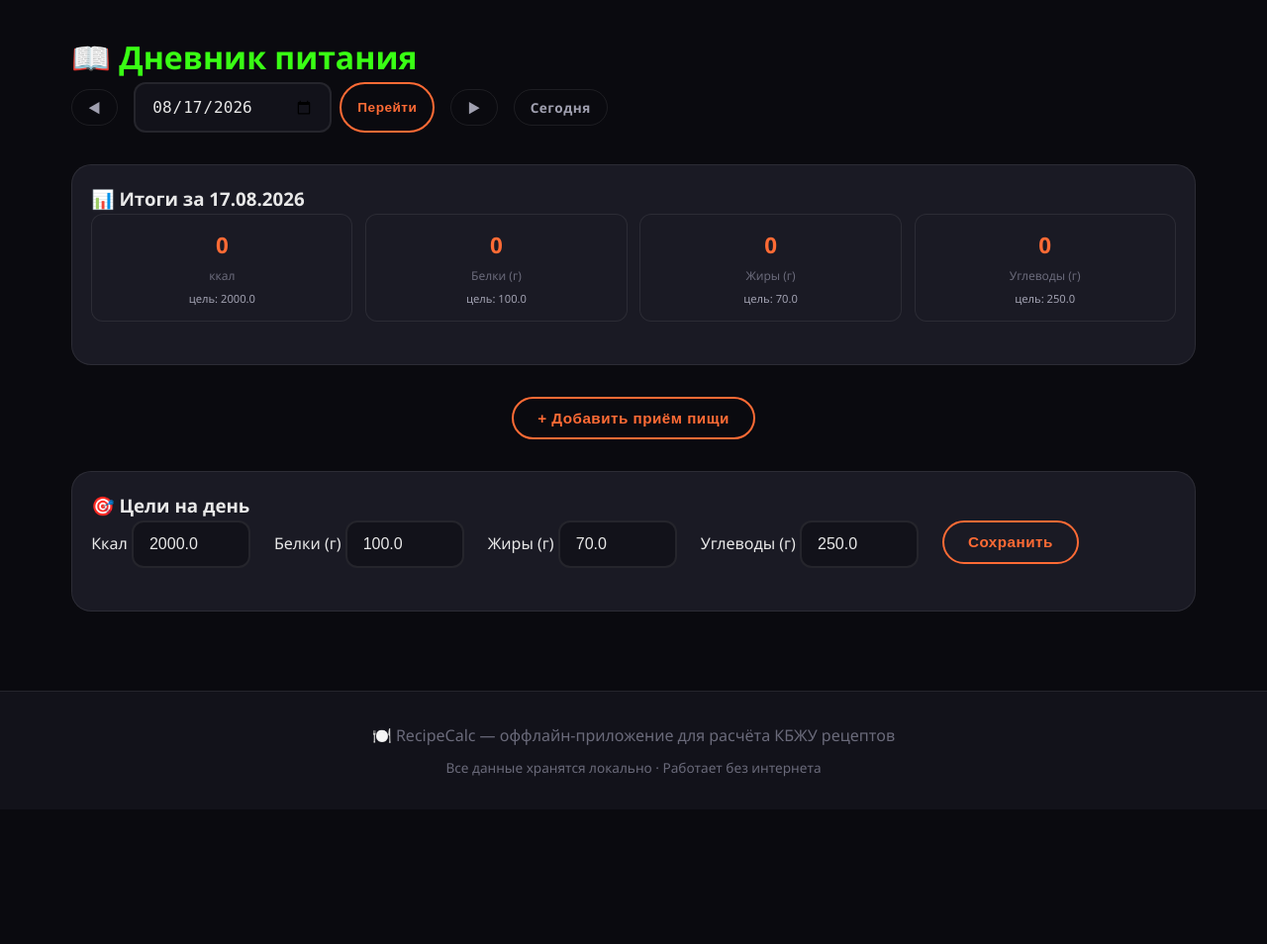
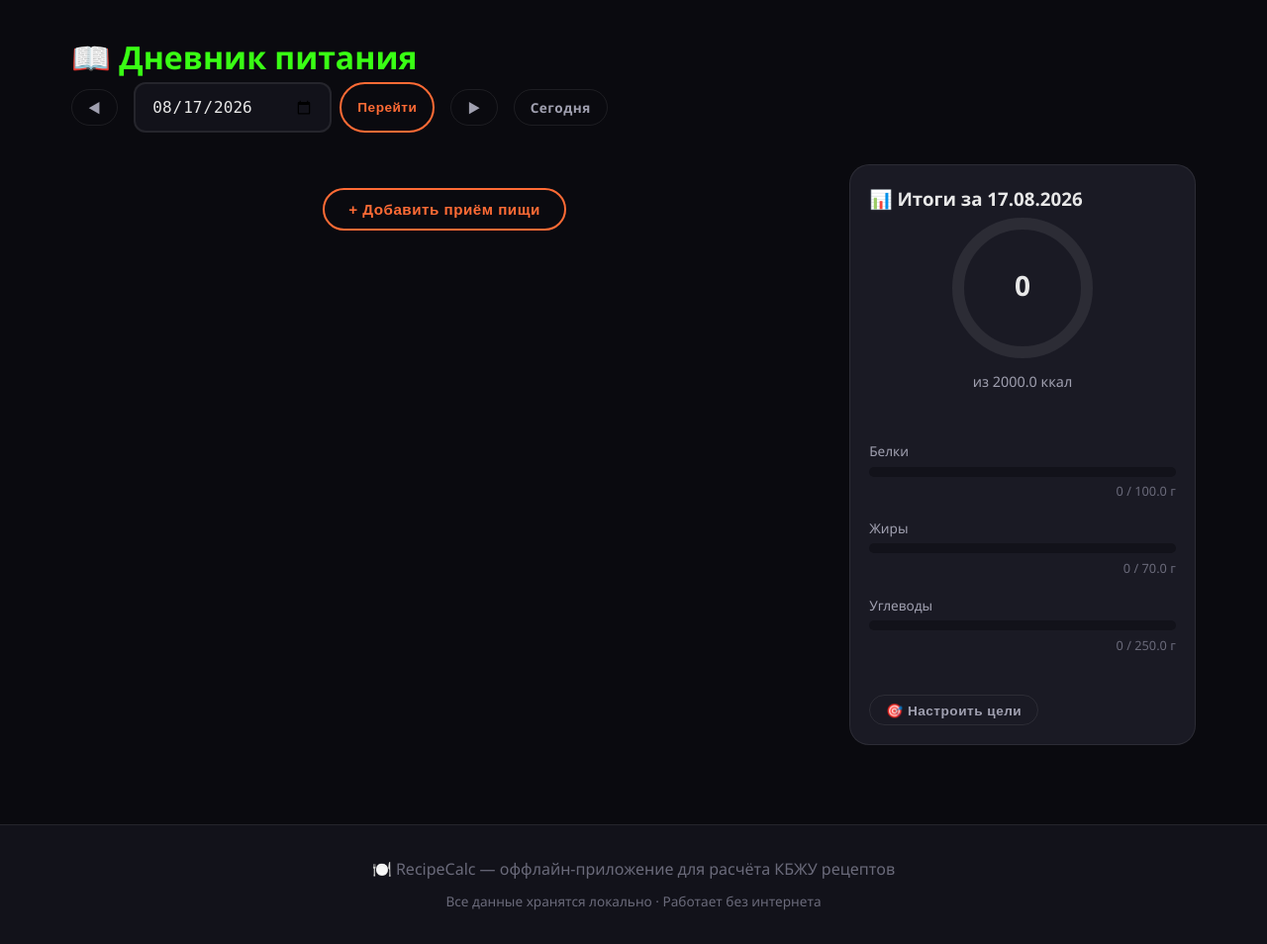
Before and after one commit to 16lovemywife-svg/prod, a Flask app: page /diary/ in a window 1280 px wide. Shown: the part 79-1033 px from the top of the page at 99% size. Before the commit the page ends 864 px from the top, so only its background shows below. Run offline with Flask 3, Linux system fonts and the light colour scheme.

Commit message:
что-то добавили и работает

```diff
--- a/static/css/style.css
+++ b/static/css/style.css
@@ -1391,3 +1391,63 @@ tr:hover {
     border-color: var(--neon-blue);
     color: var(--neon-blue);
 }
+
+/* Дневник: двухколоночная сетка */
+.diary-layout {
+    display: grid;
+    grid-template-columns: 1fr 350px;
+    gap: 2rem;
+    align-items: start;
+}
+@media (max-width: 900px) {
+    .diary-layout {
+        grid-template-columns: 1fr;
+    }
+}
+
+/* Кольцевой прогресс */
+.calorie-ring {
+    text-align: center;
+    margin-bottom: 1.5rem;
+}
+.calorie-ring svg {
+    display: block;
+    margin: 0 auto;
+}
+.calorie-ring-label {
+    color: var(--text-secondary);
+    margin-top: 0.5rem;
+    font-size: 0.9rem;
+}
+
+/* Линейные прогресс-бары */
+.macro-bars {
+    margin-top: 1.5rem;
+}
+.macro-bar {
+    margin-bottom: 1rem;
+}
+.macro-bar__label {
+    font-size: 0.85rem;
+    color: var(--text-secondary);
+    margin-bottom: 0.3rem;
+}
+.macro-bar__track {
+    height: 10px;
+    background: var(--bg-secondary);
+    border-radius: 5px;
+    overflow: hidden;
+    margin-bottom: 0.3rem;
+}
+.macro-bar__fill {
+    height: 100%;
+    background: var(--neon-green);
+    border-radius: 5px;
+    transition: width 0.5s ease;
+    /* Если превышает 100%, можно ограничить max-width в шаблоне */
+}
+.macro-bar__values {
+    font-size: 0.8rem;
+    color: var(--text-muted);
+    text-align: right;
+}
--- a/templates/diary.html
+++ b/templates/diary.html
@@ -16,36 +16,9 @@
     <a href="{{ url_for('diary.diary') }}" class="btn btn-sm btn-outline">Сегодня</a>
 </div>
 
-<!-- Итоги дня -->
-<div class="card mb-4">
-    <div class="card-body">
-        <h3>📊 Итоги за {{ date.strftime('%d.%m.%Y') }}</h3>
-        <div class="nutrition-grid">
-            <div class="nutrition-item">
-                <div class="nutrition-value">{{ totals.calories|round(1) }}</div>
-                <div class="nutrition-label">ккал</div>
-                <div class="nutrition-detail">цель: {{ goal.calories }}</div>
-            </div>
-            <div class="nutrition-item">
-                <div class="nutrition-value">{{ totals.proteins|round(1) }}</div>
-                <div class="nutrition-label">Белки (г)</div>
-                <div class="nutrition-detail">цель: {{ goal.proteins }}</div>
-            </div>
-            <div class="nutrition-item">
-                <div class="nutrition-value">{{ totals.fats|round(1) }}</div>
-                <div class="nutrition-label">Жиры (г)</div>
-                <div class="nutrition-detail">цель: {{ goal.fats }}</div>
-            </div>
-            <div class="nutrition-item">
-                <div class="nutrition-value">{{ totals.carbs|round(1) }}</div>
-                <div class="nutrition-label">Углеводы (г)</div>
-                <div class="nutrition-detail">цель: {{ goal.carbs }}</div>
-            </div>
-        </div>
-    </div>
-</div>
-
-<!-- Список приёмов пищи -->
+<div class="diary-layout">
+    <!-- Левая колонка: приёмы пищи -->
+    <div class="diary-meals">
         {% for meal in meals %}
         <div class="card mb-3">
             <div class="card-body">
@@ -69,7 +42,7 @@
                             <tr>
                                 <th>Название</th>
                                 <th>Тип</th>
-                        <th>Количество</th>
+                                <th>Кол-во</th>
                                 <th>Ккал</th>
                                 <th>Б</th>
                                 <th>Ж</th>
@@ -110,7 +83,6 @@
                         </tbody>
                     </table>
 
-            <!-- Кнопка добавления позиции -->
                     <button class="btn btn-sm btn-success" onclick="showAddEntryModal({{ meal.id }})">+ Добавить блюдо/продукт</button>
                 </div>
             </div>
@@ -121,8 +93,84 @@
         <div class="text-center mt-3">
             <button class="btn btn-primary" onclick="showAddMealModal()">+ Добавить приём пищи</button>
         </div>
+    </div>
 
-<!-- Модальное окно для добавления приёма (скрыто) -->
+    <!-- Правая колонка: итоги и цели -->
+    <div class="diary-summary">
+        <div class="card">
+            <div class="card-body">
+                <h3>📊 Итоги за {{ date.strftime('%d.%m.%Y') }}</h3>
+
+                <!-- Круговой прогресс калорий -->
+                <div class="calorie-ring">
+                    <svg width="150" height="150" viewBox="0 0 150 150">
+                        <circle cx="75" cy="75" r="65" fill="none" stroke="var(--border-color)" stroke-width="12"/>
+                        <circle cx="75" cy="75" r="65" fill="none" stroke="var(--neon-orange)" stroke-width="12"
+                                stroke-dasharray="408.4" stroke-dashoffset="{{ 408.4 * (1 - totals.calories / goal.calories) if totals.calories <= goal.calories else 0 }}"
+                                stroke-linecap="round" transform="rotate(-90 75 75)" id="calorie-ring-fill"/>
+                        <text x="75" y="75" text-anchor="middle" dy="0.3em" fill="var(--text-primary)" font-size="28" font-weight="bold">
+                            {{ totals.calories|round(0) }}
+                        </text>
+                    </svg>
+                    <div class="calorie-ring-label">из {{ goal.calories|round(0) }} ккал</div>
+                </div>
+
+                <!-- Линейные прогресс-бары БЖУ -->
+                <div class="macro-bars">
+                    <div class="macro-bar">
+                        <div class="macro-bar__label">Белки</div>
+                        <div class="macro-bar__track">
+                            <div class="macro-bar__fill" style="width: {{ (totals.proteins / goal.proteins * 100) if goal.proteins > 0 else 0 }}%;"></div>
+                        </div>
+                        <div class="macro-bar__values">{{ totals.proteins|round(1) }} / {{ goal.proteins }} г</div>
+                    </div>
+                    <div class="macro-bar">
+                        <div class="macro-bar__label">Жиры</div>
+                        <div class="macro-bar__track">
+                            <div class="macro-bar__fill" style="width: {{ (totals.fats / goal.fats * 100) if goal.fats > 0 else 0 }}%;"></div>
+                        </div>
+                        <div class="macro-bar__values">{{ totals.fats|round(1) }} / {{ goal.fats }} г</div>
+                    </div>
+                    <div class="macro-bar">
+                        <div class="macro-bar__label">Углеводы</div>
+                        <div class="macro-bar__track">
+                            <div class="macro-bar__fill" style="width: {{ (totals.carbs / goal.carbs * 100) if goal.carbs > 0 else 0 }}%;"></div>
+                        </div>
+                        <div class="macro-bar__values">{{ totals.carbs|round(1) }} / {{ goal.carbs }} г</div>
+                    </div>
+                </div>
+
+                <!-- Кнопка настройки целей -->
+                <div class="mt-3">
+                    <button class="btn btn-sm btn-outline" onclick="toggleSection('goal-settings', this)">🎯 Настроить цели</button>
+                    <div id="goal-settings" class="section-content mt-2" style="display:none;">
+                        <form method="POST" action="{{ url_for('diary.update_goals') }}">
+                            <div class="form-group">
+                                <label>Ккал</label>
+                                <input type="number" name="calories" value="{{ goal.calories }}" class="form-control form-control-sm" style="width:100px;">
+                            </div>
+                            <div class="form-group">
+                                <label>Белки (г)</label>
+                                <input type="number" name="proteins" value="{{ goal.proteins }}" class="form-control form-control-sm" style="width:100px;">
+                            </div>
+                            <div class="form-group">
+                                <label>Жиры (г)</label>
+                                <input type="number" name="fats" value="{{ goal.fats }}" class="form-control form-control-sm" style="width:100px;">
+                            </div>
+                            <div class="form-group">
+                                <label>Углеводы (г)</label>
+                                <input type="number" name="carbs" value="{{ goal.carbs }}" class="form-control form-control-sm" style="width:100px;">
+                            </div>
+                            <button type="submit" class="btn btn-primary btn-sm">Сохранить</button>
+                        </form>
+                    </div>
+                </div>
+            </div>
+        </div>
+    </div>
+</div>
+
+<!-- Модальные окна (те же) -->
 <div id="addMealModal" style="display:none; position:fixed; top:20%; left:50%; transform:translateX(-50%); background:var(--bg-card); padding:2rem; border-radius:1rem; z-index:1000; border:1px solid var(--border-color);">
     <h3>Новый приём пищи</h3>
     <form method="POST" action="{{ url_for('diary.add_meal') }}">
@@ -145,11 +193,10 @@
     </form>
 </div>
 
-<!-- Модальное окно для добавления позиции (скрыто) -->
 <div id="addEntryModal" style="display:none; position:fixed; top:20%; left:50%; transform:translateX(-50%); background:var(--bg-card); padding:2rem; border-radius:1rem; z-index:1000; border:1px solid var(--border-color);">
     <h3>Добавить в приём</h3>
     <form id="addEntryForm" method="POST">
-        <input type="hidden" name="entry_type" id="entryTypeInput">
+        <input type="hidden" name="entry_type" id="entryTypeInput" value="recipe">
         <div class="form-group">
             <label>Тип</label>
             <select id="entryTypeSelect" class="form-control" onchange="updateEntryForm()">
@@ -181,47 +228,12 @@
         <button type="button" class="btn btn-outline" onclick="hideAddEntryModal()">Отмена</button>
     </form>
 </div>
-
-<!-- Цели -->
-<div class="card mt-4">
-    <div class="card-body">
-        <h3>🎯 Цели на день</h3>
-        <form method="POST" action="{{ url_for('diary.update_goals') }}">
-            <div class="d-flex gap-3">
-                <div class="form-group">
-                    <label>Ккал</label>
-                    <input type="number" name="calories" value="{{ goal.calories }}" class="form-control" style="width:120px;">
-                </div>
-                <div class="form-group">
-                    <label>Белки (г)</label>
-                    <input type="number" name="proteins" value="{{ goal.proteins }}" class="form-control" style="width:120px;">
-                </div>
-                <div class="form-group">
-                    <label>Жиры (г)</label>
-                    <input type="number" name="fats" value="{{ goal.fats }}" class="form-control" style="width:120px;">
-                </div>
-                <div class="form-group">
-                    <label>Углеводы (г)</label>
-                    <input type="number" name="carbs" value="{{ goal.carbs }}" class="form-control" style="width:120px;">
-                </div>
-                <div class="form-group align-self-end">
-                    <button type="submit" class="btn btn-primary">Сохранить</button>
-                </div>
-            </div>
-        </form>
-    </div>
-</div>
 {% endblock %}
 
 {% block extra_js %}
 <script>
-// Функции для модальных окон
-function showAddMealModal() {
-    document.getElementById('addMealModal').style.display = 'block';
-}
-function hideAddMealModal() {
-    document.getElementById('addMealModal').style.display = 'none';
-}
+function showAddMealModal() { document.getElementById('addMealModal').style.display = 'block'; }
+function hideAddMealModal() { document.getElementById('addMealModal').style.display = 'none'; }
 
 let currentMealId = null;
 function showAddEntryModal(mealId) {
@@ -229,31 +241,23 @@ function showAddEntryModal(mealId) {
     document.getElementById('addEntryForm').action = '/diary/add-entry/' + mealId;
     document.getElementById('addEntryModal').style.display = 'block';
 }
-function hideAddEntryModal() {
-    document.getElementById('addEntryModal').style.display = 'none';
-}
+function hideAddEntryModal() { document.getElementById('addEntryModal').style.display = 'none'; }
 
 function updateEntryForm() {
     const type = document.getElementById('entryTypeSelect').value;
     document.getElementById('entryTypeInput').value = type;
-    if (type === 'recipe') {
-        document.getElementById('recipeSelectGroup').style.display = 'block';
-        document.getElementById('productSelectGroup').style.display = 'none';
-    } else {
-        document.getElementById('recipeSelectGroup').style.display = 'none';
-        document.getElementById('productSelectGroup').style.display = 'block';
-    }
+    document.getElementById('recipeSelectGroup').style.display = type === 'recipe' ? 'block' : 'none';
+    document.getElementById('productSelectGroup').style.display = type === 'product' ? 'block' : 'none';
 }
 
-// Универсальная функция сворачивания (уже есть в main.js, но продублируем для независимости)
 function toggleSection(id, btn) {
     const el = document.getElementById(id);
     if (el.style.display === 'none' || el.style.display === '') {
         el.style.display = 'block';
-        btn.innerHTML = '▼';
+        btn.innerHTML = btn.innerHTML.replace('▶', '▼').replace('Показать', 'Скрыть');
     } else {
         el.style.display = 'none';
-        btn.innerHTML = '▶';
+        btn.innerHTML = btn.innerHTML.replace('▼', '▶').replace('Скрыть', 'Показать');
     }
 }
 </script>
```
Also changed, not shown: recipecalc.db. Lines whose indentation alone changed are shown as unchanged.
